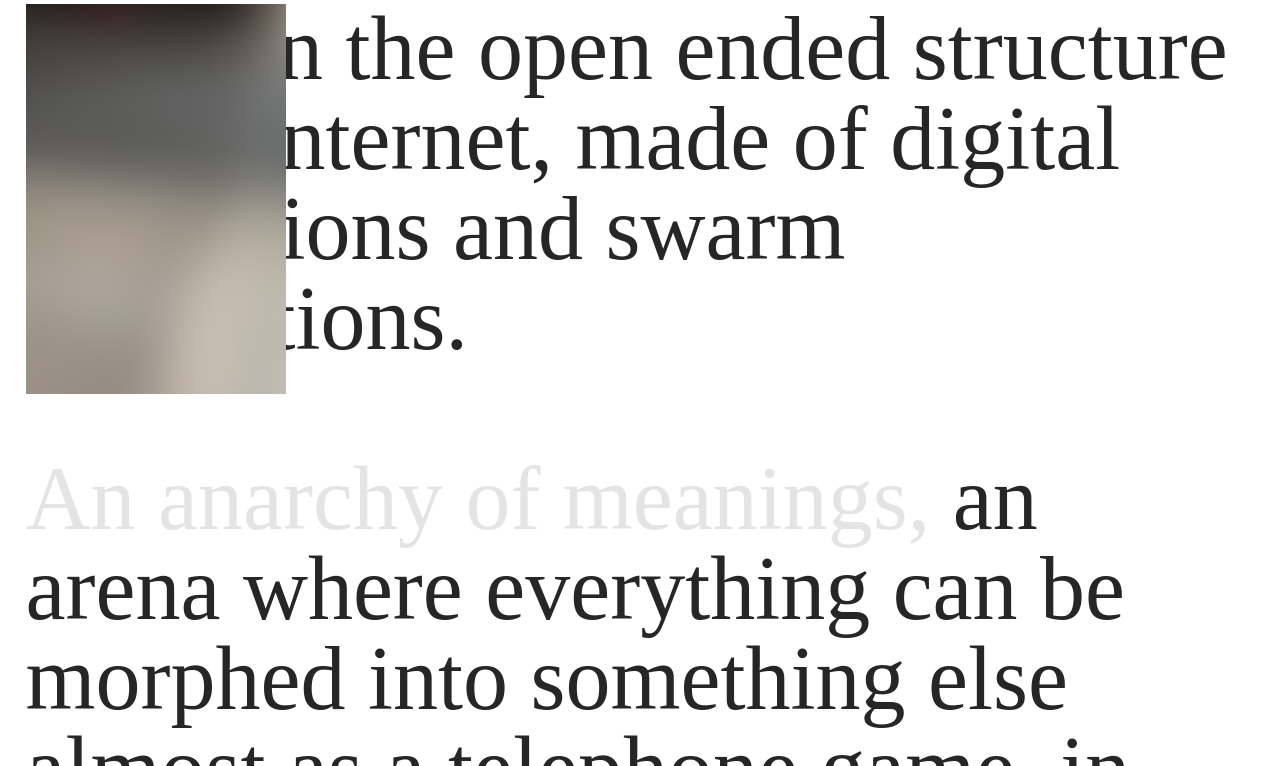
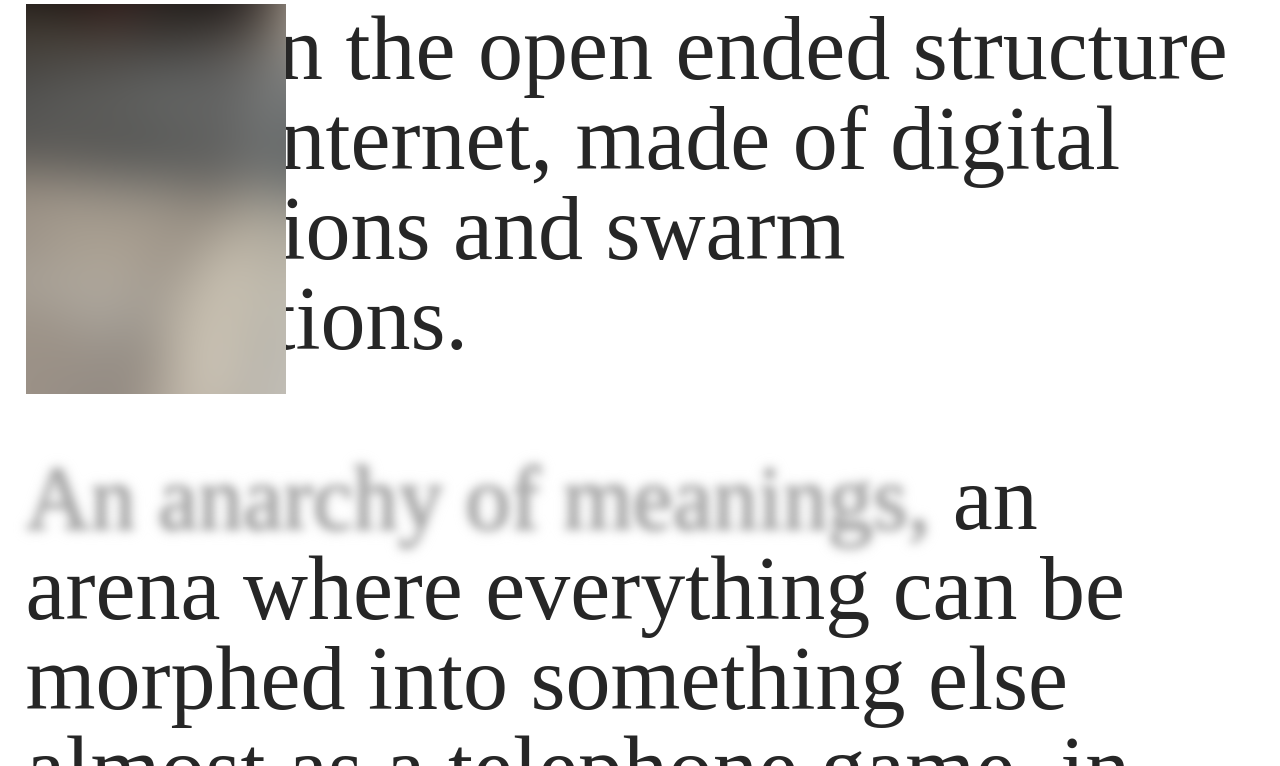
Before and after one commit to arenaofmeanings/arenaofmeanings, a PHP site: page / in a window 1280 px wide, with the pointer over the restyled element. Shown: the part 34-800 px from the top of the page. Run offline with PHP 8.4, Linux system fonts and the light colour scheme.

Commit message:
Add files via upload

```diff
--- a/index.css
+++ b/index.css
@@ -90,7 +90,9 @@ body {
 
 
 .you:hover {
-	opacity: 0.3;
+	color: transparent;
+	text-shadow: 0 0 10px darkgrey;
+    filter: blur(4px);
 }
 
 .you:visited {
```
